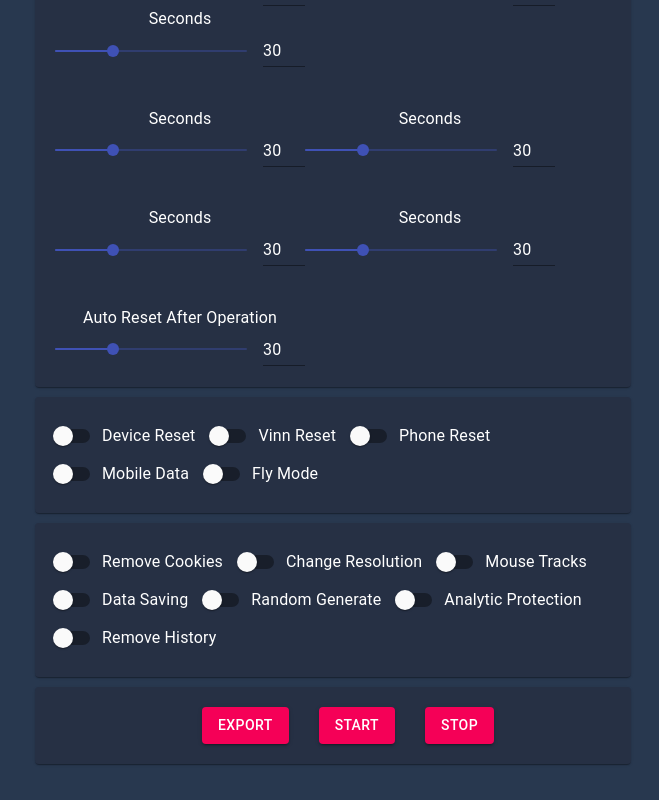
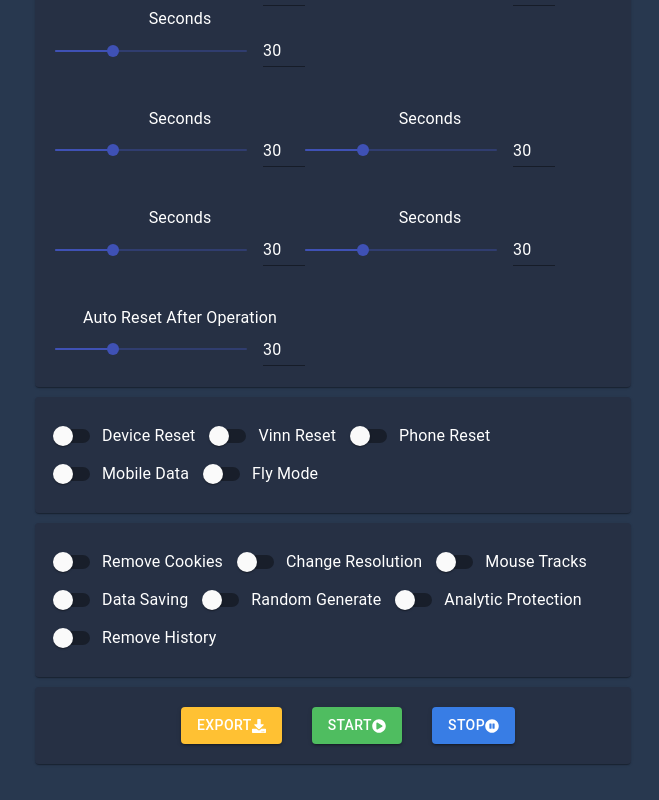
Before and after one commit to jamaspy/Metigy_TechTest, a React (Create React App) app: page / in a window 1280 px wide. Shown: the part 435-1235 px from the top of the page, without its empty margins (621-1280 px from the left). Built offline with nearby package versions, Linux system fonts and the light colour scheme.

Commit message:
finalised UI

```diff
--- a/src/components/Keywords.js
+++ b/src/components/Keywords.js
@@ -2,7 +2,7 @@ import React, { Component } from "react";
 import withStyles from "@material-ui/core/styles/withStyles";
 //FontAwesome Icons
 import { FontAwesomeIcon } from "@fortawesome/react-fontawesome";
-import { faTag, faMinusCircle } from "@fortawesome/free-solid-svg-icons";
+import { faTag, faMinusCircle, faPlusCircle } from "@fortawesome/free-solid-svg-icons";
 
 //MUI Imports
 import { Grid, InputBase, Button, Paper, Card } from "@material-ui/core";
@@ -95,7 +95,7 @@ export class Keywords extends Component {
 							color='secondary'
 							onClick={this.addKeyWord}
 						>
-							+
+							<FontAwesomeIcon icon={faPlusCircle}/>
 						</Button>
 					</Paper>
 				</Card>
--- a/src/components/Settings.js
+++ b/src/components/Settings.js
@@ -4,7 +4,7 @@ import Slider from "./Slider/slider";
 
 //Font Awesome Icons
 import { FontAwesomeIcon } from "@fortawesome/react-fontawesome";
-import { faCogs } from "@fortawesome/free-solid-svg-icons";
+import { faCogs, faPlayCircle, faPauseCircle, faDownload } from "@fortawesome/free-solid-svg-icons";
 
 //MUI Imports
 import {
@@ -85,8 +85,20 @@ const styles = {
 		width: "100%",
 		color: "white"
     },
-    button:{
-        marginLeft: '30px'
+    exportButton:{
+        marginLeft: '30px',
+        backgroundColor: "#ffc133",
+        color: 'white'
+    },
+    stopButton:{
+        marginLeft: '30px',
+        backgroundColor: "#387de5",
+        color: 'white'
+    },
+    startButton:{
+        marginLeft: '30px',
+        backgroundColor: "#4fbd60",
+        color: 'white'
     }
 };
 
@@ -165,11 +177,11 @@ export class Settings extends Component {
 					<Grid item xs={12}>
 						<Card className={classes.devices}>
 							<FormGroup row>
-								<FormControlLabel control={<Switch />} label='Device Reset' />
-								<FormControlLabel control={<Switch />} label='Vinn Reset' />
-								<FormControlLabel control={<Switch />} label='Phone Reset' />
-								<FormControlLabel control={<Switch />} label='Mobile Data' />
-								<FormControlLabel control={<Switch />} label='Fly Mode' />
+								<FormControlLabel control={<Switch color="primary"/>} label='Device Reset' />
+								<FormControlLabel control={<Switch color="primary"/>} label='Vinn Reset' />
+								<FormControlLabel control={<Switch color="primary"/>} label='Phone Reset' />
+								<FormControlLabel control={<Switch color="primary"/>} label='Mobile Data' />
+								<FormControlLabel control={<Switch color="primary"/>} label='Fly Mode' />
 							</FormGroup>
 						</Card>
 					</Grid>
@@ -204,24 +216,21 @@ export class Settings extends Component {
 						<Card className={classes.buttons}>
 							<Button
 								variant='contained'
-								color='secondary'
-								className={classes.button}
+								className={classes.exportButton}
 							>
-								Export
+								 Export <FontAwesomeIcon icon={faDownload} />
 							</Button>
 							<Button
 								variant='contained'
-								color='secondary'
-								className={classes.button}
+								className={classes.startButton}
 							>
-								Start
+								Start <FontAwesomeIcon icon={faPlayCircle} />
 							</Button>
 							<Button
 								variant='contained'
-								color='secondary'
-								className={classes.button}
+								className={classes.stopButton}
 							>
-								Stop
+								Stop <FontAwesomeIcon icon={faPauseCircle} />
 							</Button>
 						</Card>
 					</Grid>
--- a/src/components/Sites.js
+++ b/src/components/Sites.js
@@ -2,7 +2,7 @@ import React, { Component } from "react";
 import withStyles from "@material-ui/core/styles/withStyles";
 //FontAwesome Icons
 import { FontAwesomeIcon } from "@fortawesome/react-fontawesome";
-import { faTv, faMinusCircle } from "@fortawesome/free-solid-svg-icons";
+import { faTv, faMinusCircle, faPlusCircle } from "@fortawesome/free-solid-svg-icons";
 
 //MUI Imports
 import { Grid, InputBase, Button, Paper, Card } from "@material-ui/core";
@@ -91,7 +91,7 @@ export class Sites extends Component {
 							inputProps={{ "aria-label": "add sites" }}
 						/>
 						<Button variant='outlined' color='secondary' onClick={this.addSite}>
-							+
+						<FontAwesomeIcon icon={faPlusCircle}/>
 						</Button>
 					</Paper>
 				</Card>
```
